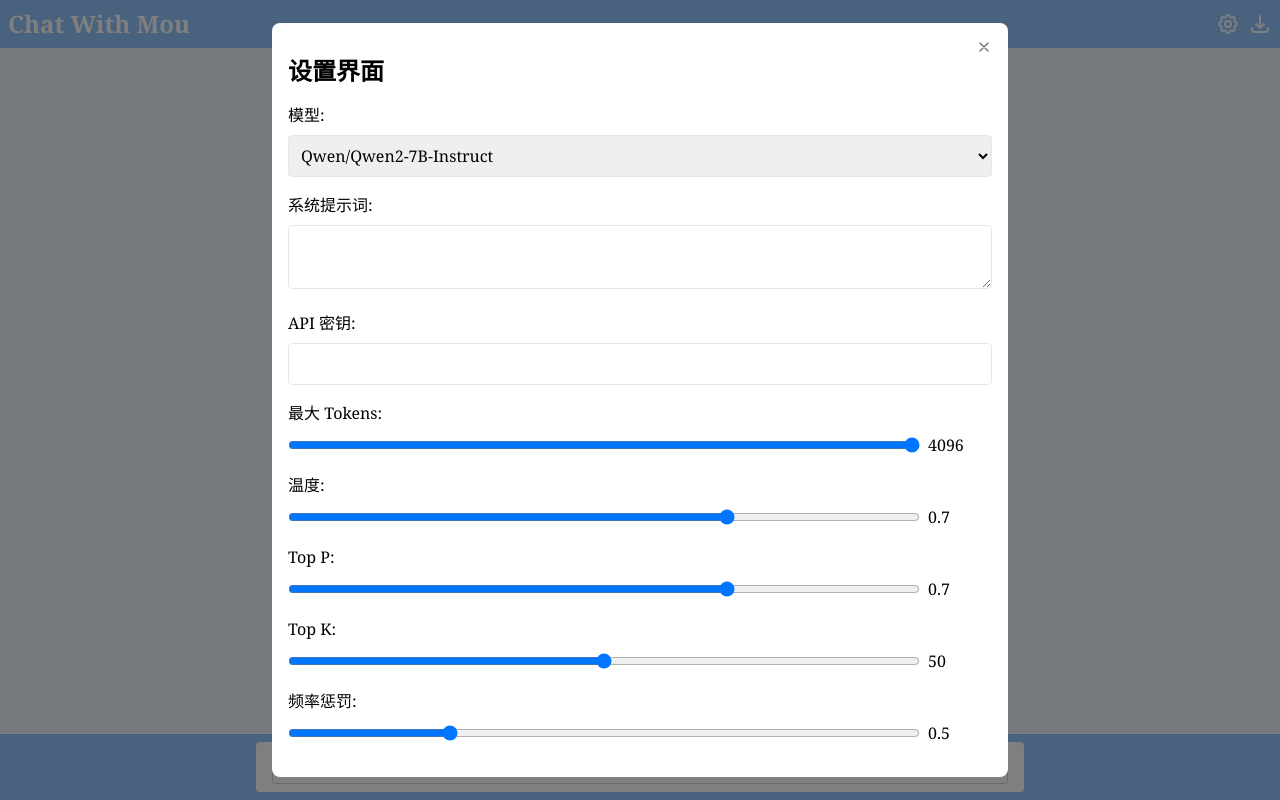
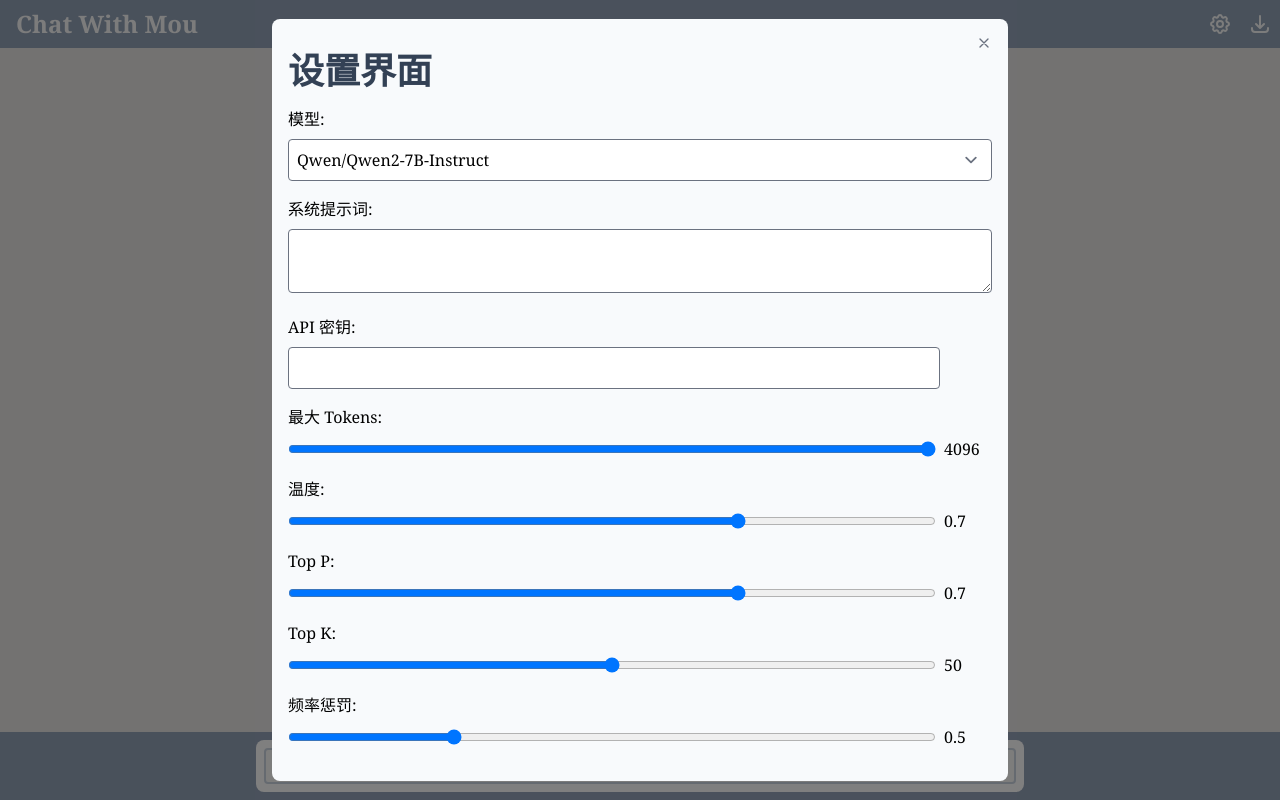
Before and after one commit to nowscott/ChatWithMou, a React (Create React App) app: page / in a window 1280 px wide. Both pictures are taken after a click on the button 1228 px from the left and 24 px from the top of the page. Built offline with nearby package versions, Linux system fonts and the light colour scheme.

Commit message:
更新样式

```diff
--- a/src/App.js
+++ b/src/App.js
@@ -66,7 +66,7 @@ const App = () => {
     }, []);
 
     return (
-        <div className="flex flex-col h-svh justify-between overflow-hidden bg-blue-50">
+        <div className="flex flex-col h-svh justify-between overflow-hidden bg-stone-200">
             <NavBar onSettingsClick={handleSettingsClick} />
             <MessageList messages={messages} onDelete={deleteMessage} />
             <InputPrompt onSend={handleSend} onClear={clearMessages} />
--- a/src/components/InputPrompt.js
+++ b/src/components/InputPrompt.js
@@ -45,17 +45,17 @@ const InputPrompt = ({ onSend, onClear }) => {
     }, [prompt]);
 
     return (
-        <div className="flex-0 bottom-0 w-full bg-blue-300 py-2 px-4 border-t border-white">
-            <div className="p-2 px-4 bg-white rounded flex items-center relative max-w-screen-md w-full mx-auto">
-                <div className="flex flex-grow items-center border rounded border-gray-300 bg-white">
+        <div className="flex-0 w-full bg-slate-400 p-2">
+            <div className="p-2 bg-white rounded-lg flex items-center relative max-w-screen-md w-full mx-auto">
+                <div className="flex flex-grow items-center border-2 rounded border-slate-300 bg-stone-50">
                     <button
-                        className="p-1 text-red-500"
+                        className="p-1 text-violet-400"
                         onClick={handleClear}
                     >
                         <HiOutlineTrash className="h-6 w-6" />
                     </button>
                     <textarea
-                        className="text-sm font-serif w-full px-2 py-1 border-none outline-none resize-none overflow-auto whitespace-pre-wrap break-words"
+                        className="bg-stone-50 font-serif w-full p-1 border-none outline-none resize-none overflow-auto whitespace-pre-wrap break-words"
                         style={{ maxHeight: '10rem', minHeight: '1rem' }}
                         rows="1"
                         value={prompt}
@@ -67,10 +67,10 @@ const InputPrompt = ({ onSend, onClear }) => {
                         }}
                         onCompositionStart={handleCompositionStart}
                         onCompositionEnd={handleCompositionEnd}
-                        placeholder="输入你的提示词"
+                        placeholder="输入你的提示词..."
                     />
                     <button
-                        className="p-1 text-blue-500"
+                        className="p-1 text-slate-500"
                         onClick={handleSend}
                     >
                         <HiOutlineAnnotation className="h-6 w-6" />
--- a/src/components/MessageList.js
+++ b/src/components/MessageList.js
@@ -69,10 +69,10 @@ const MessageList = ({ messages, onDelete }) => {
             {messages.map((message, index) => (
                 <div
                     key={message.mid}
-                    className={`font-light font-serif bg-white shadow-md rounded-lg py-2 px-4 relative max-w-screen-md w-full mx-auto ${index !== messages.length - 1 ? 'mb-4' : ''}`}
+                    className={`font-light font-serif shadow-md rounded-lg px-3 py-1 relative max-w-screen-md w-full mx-auto ${message.role === 'user' ? 'bg-rose-50' : 'bg-indigo-50'} ${index !== messages.length - 1 ? 'mb-4' : ''}`}
                 >
+
                     <div>
-                        <strong>{message.role === 'user' ? '你' : 'AI'}:</strong>
                         <ReactMarkdown
                             components={customRenderers}
                             remarkPlugins={[remarkGfm]}
@@ -81,26 +81,25 @@ const MessageList = ({ messages, onDelete }) => {
                             {message.content}
                         </ReactMarkdown>
                     </div>
-                    <div className="text-gray-500 text-sm">{moment(message.timestamp).format('YYYY-MM-DD HH:mm:ss')}</div>
+                    <div className="text-gray-600 text-xs">{moment(message.timestamp).format('YYYY-MM-DD HH:mm:ss')}</div>
                     {message.totalTokens !== null && (
-                        <div className="text-gray-500 text-sm">Token: {message.totalTokens}</div>
+                        <div className="text-gray-600 text-xs">Token: {message.totalTokens}</div>
                     )}
                     <div className="absolute bottom-2 right-2 flex space-x-2">
                         <button
-                            className={`text-xs ${pendingDelete[message.mid] ? 'text-red-500' : 'text-green-700'}`}
+                            className={`text-xs ${pendingDelete[message.mid] ? 'text-violet-400' : 'text-teal-600'}`}
                             onClick={() => handleDeleteClick(message.mid)}
                         >
-                            {pendingDelete[message.mid] ? <HiExclamation className="h-4 w-4 text-red-500" /> : <HiOutlineTrash className="h-4 w-4" />}
+                            {pendingDelete[message.mid] ? <HiExclamation className="h-4 w-4 text-violet-400" /> : <HiOutlineTrash className="h-4 w-4" />}
                         </button>
                         <button
-                            className="text-xs text-blue-500"
+                            className="text-xs text-slate-500"
                             onClick={() => handleCopy(message.content, message.mid)}
                         >
-                            {copied === message.mid ? <HiCheckCircle className="h-4 w-4 text-green-500" /> : <HiOutlineDuplicate className="h-4 w-4" />}
+                            {copied === message.mid ? <HiCheckCircle className="h-4 w-4 text-teal-600" /> : <HiOutlineDuplicate className="h-4 w-4" />}
                         </button>
                     </div>
-                </div>
-            ))}
+                </div>))}
             <div ref={messageEndRef}></div>
         </div>
     );
--- a/src/components/NavBar.js
+++ b/src/components/NavBar.js
@@ -5,11 +5,11 @@ import { HiOutlineCog } from 'react-icons/hi';
 const NavBar = ({ targetRef, onSettingsClick }) => {
     return (
         <div className='flex-0'>
-            <div className="flex bg-blue-300 text-white p-2 justify-between items-center top-0 left-0 right-0">
-                <h1 className="text-nowrap font-serif text-2xl font-bold">
+            <div className="flex bg-slate-400 text-stone-50 p-2 justify-between items-center">
+                <h1 className="pl-2 text-nowrap font-serif text-2xl font-bold">
                     <span>Chat With Mou</span>
                 </h1>
-                <div className="flex items-center gap-2">
+                <div className="flex items-center gap-4">
                     <button onClick={onSettingsClick}>
                         <HiOutlineCog size={24} />
                     </button>
--- a/src/components/SettingInput.js
+++ b/src/components/SettingInput.js
@@ -14,7 +14,7 @@ const SettingInput = ({ label, type = 'text', value, onChange, min, max, step })
                     value={value}
                     onChange={onChange}
                 />
-                <span className="ml-2 w-16">{value}</span>
+                <span className="ml-2 w-12">{value}</span>
             </div>
         ) : type === 'text' ? (
             <textarea
@@ -24,6 +24,7 @@ const SettingInput = ({ label, type = 'text', value, onChange, min, max, step })
                 rows={2}
             />
         ) : (
+            <div className="flex items-center">
                 <input
                     type={type}
                     className="w-full p-2 border rounded"
@@ -31,6 +32,8 @@ const SettingInput = ({ label, type = 'text', value, onChange, min, max, step })
                     onChange={onChange}
                     style={type === 'password' ? { WebkitTextSecurity: 'disc' } : {}}
                 />
+                <span className="ml-2 w-12"></span>
+            </div>
         )}
     </div>
 );
--- a/src/components/Settings.js
+++ b/src/components/Settings.js
@@ -33,7 +33,7 @@ const Settings = ({ settings, onSettingsChange }) => {
 
     return (
         <div className='font-serif'>
-            <h1 className="text-2xl font-bold mb-4">设置界面</h1>
+            <h1 className="text-4xl text-slate-700 font-bold mb-4">设置界面</h1>
             {settingsConfig.map(setting => {
                 if (setting.type === 'select') {
                     return (
--- a/src/components/SettingsModal.js
+++ b/src/components/SettingsModal.js
@@ -15,7 +15,7 @@ const SettingsModal = ({ isOpen, onRequestClose, settings, onSettingsChange }) =
             overlayClassName="fixed inset-0 bg-black bg-opacity-50"
         >
             <div className="flex flex-col h-full justify-center items-center relative max-w-screen-md w-full p-4">
-                <div className="bg-white rounded-lg p-4 overflow-auto w-full">
+                <div className="bg-slate-50 rounded-lg p-4 overflow-auto w-full">
                     <div className="flex justify-end">
                         <button onClick={onRequestClose} className="text-gray-500 hover:text-gray-700">
                             <HiOutlineX />
--- a/tailwind.config.js
+++ b/tailwind.config.js
@@ -8,5 +8,5 @@ module.exports = {
       textAlign: ['justify'],
     },
   },
-  plugins: [],
+  plugins: [require('@tailwindcss/forms')],
 }
```
Also changed, not shown: package.json (+5 -4 lines), 1 other file (tests, documents, lock files or other folders). Lines whose indentation alone changed are shown as unchanged.
